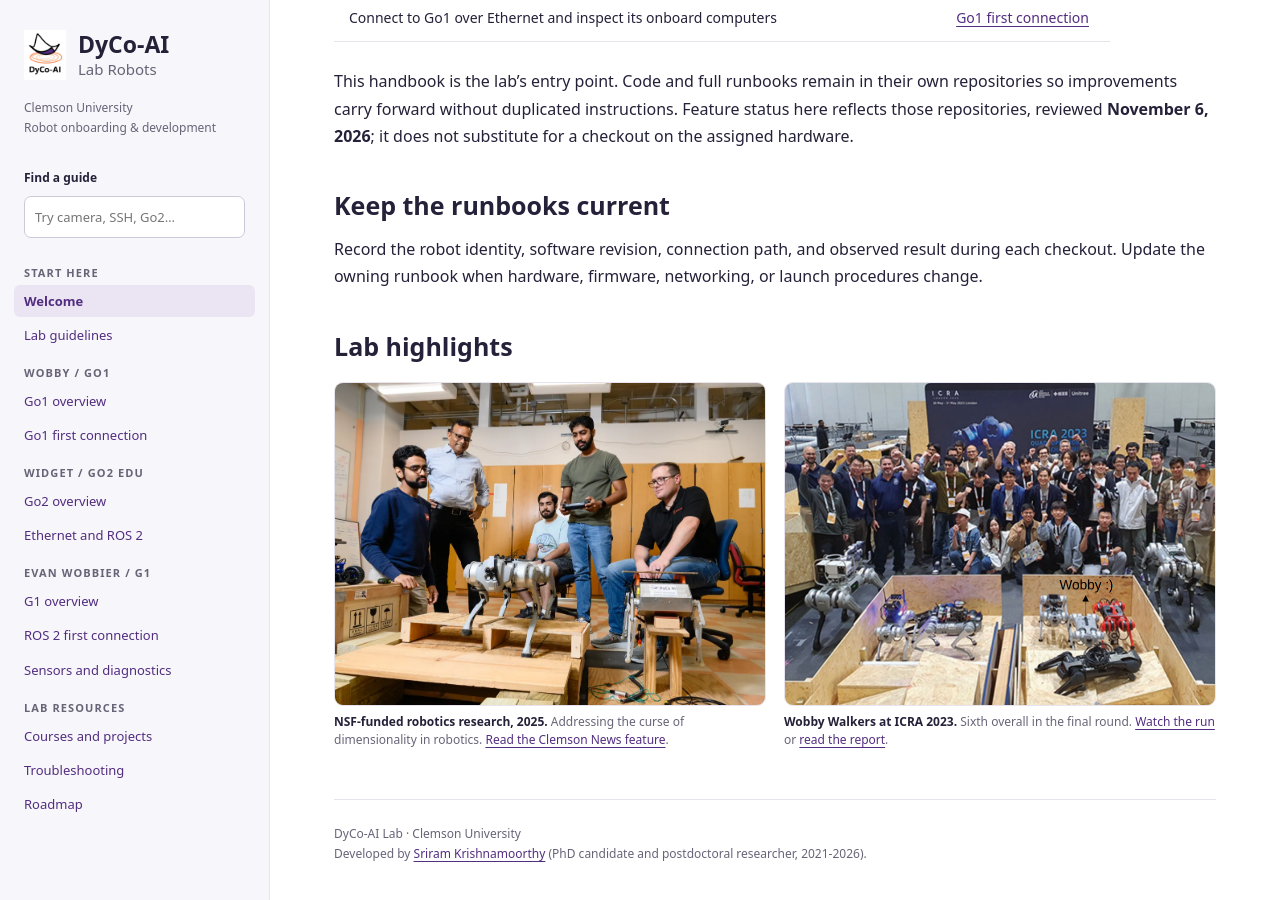
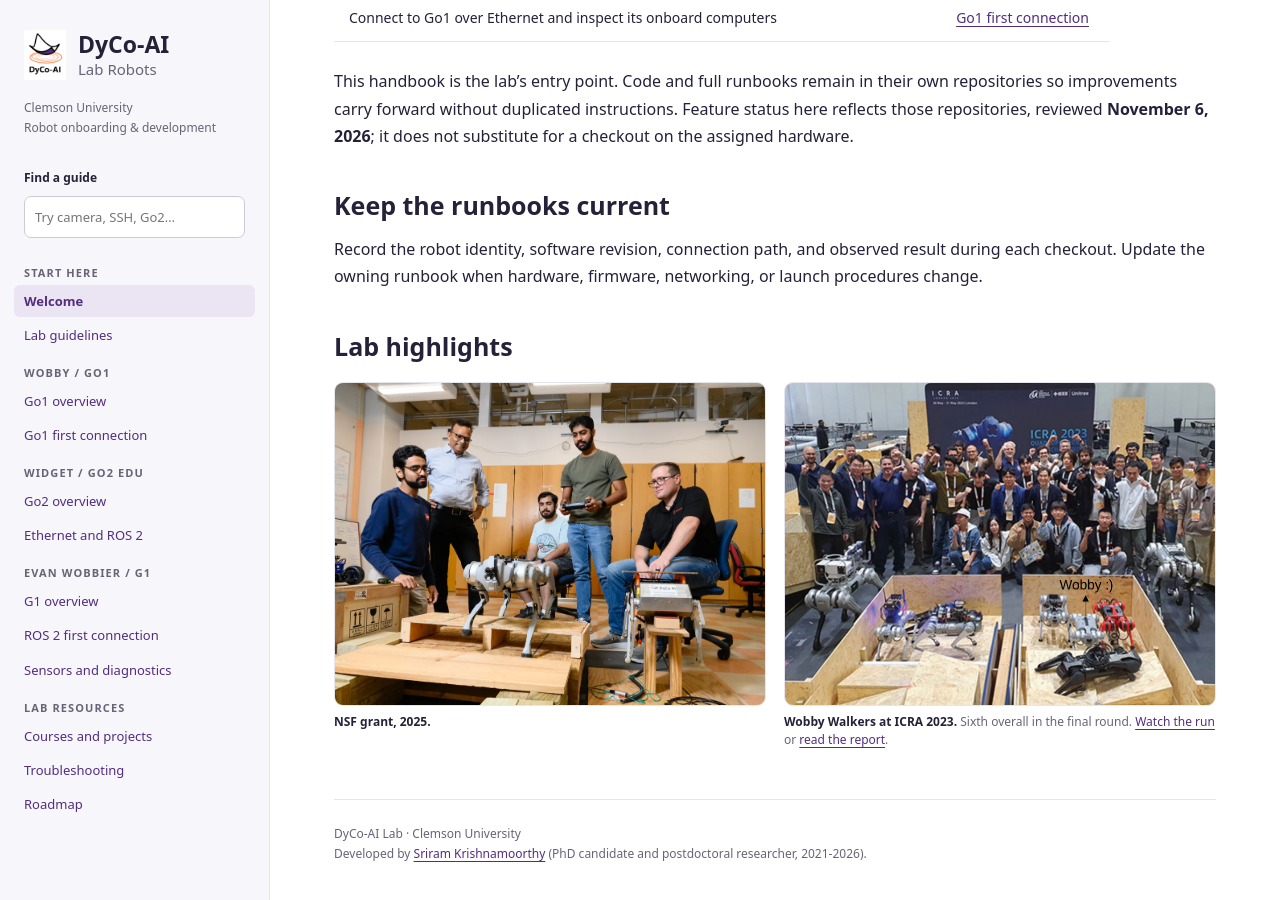
Before and after one commit to DyCo-AI/lab-robots, a Jekyll site: the page built from docs/index.md, in a window 1280 px wide and 900 px high, scrolled down 1683 px. Built offline with Jekyll 4.4.1, drawn with Linux system fonts in a browser that asks for light colours.

Commit message:
Shorten NSF gallery caption

```diff
--- a/docs/index.md
+++ b/docs/index.md
@@ -86,7 +86,7 @@ networking, or launch procedures change.
 <div class="lab-gallery">
   <figure class="lab-photo">
     <img src="{{ '/assets/dyco-ai-lab.webp' | relative_url }}" alt="DyCo-AI lab members working together around quadruped robots in the Clemson robotics lab." width="1200" height="800" loading="lazy" decoding="async">
-    <figcaption><strong>NSF-funded robotics research, 2025.</strong> Addressing the curse of dimensionality in robotics. <a href="https://news.clemson.edu/breaking-the-curse-clemson-professor-tackles-a-barrier-to-autonomous-robots/">Read the Clemson News feature</a>.</figcaption>
+    <figcaption><strong>NSF grant, 2025.</strong></figcaption>
   </figure>
   <figure class="lab-photo">
     <img src="{{ '/assets/icra-qrc-london-2023.png' | relative_url }}" alt="Participants and quadruped robots at the ICRA 2023 Quadruped Robot Challenge in London, with Wobby identified in the arena." width="902" height="641" loading="lazy" decoding="async">
```
